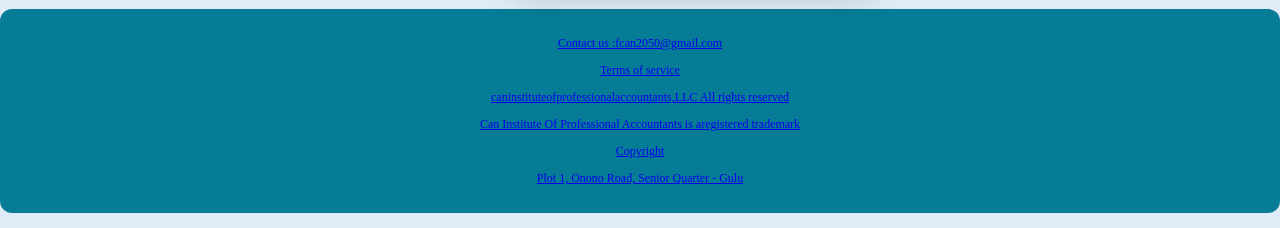
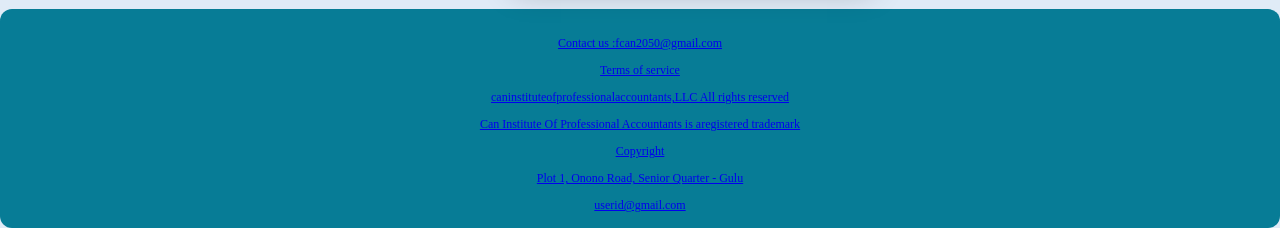
Before and after one commit to Emmy-infinity/newloook, a Django app: page / in a window 1280 px wide. Shown: the part 1593-1821 px from the top of the page. Run offline with Django 4.2, Linux system fonts and the light colour scheme; some libraries are stand-ins or nearby versions.

Commit message:
Update caninstitute.html

```diff
--- a/elearningplatform/templates/caninstitute.html
+++ b/elearningplatform/templates/caninstitute.html
@@ -385,6 +385,8 @@
     <p> <a href="#" >Copyright</h2></a></p>
 
     <p><a href="#" >Plot 1, Onono Road, Senior Quarter - Gulu</a> </p>
+   <a href="https://mail.google.com/mail/u/1/?view=cm&fs=1&to=userid@gmail.com&tf=1
+">userid@gmail.com</a>
      </div>
 
 
```
